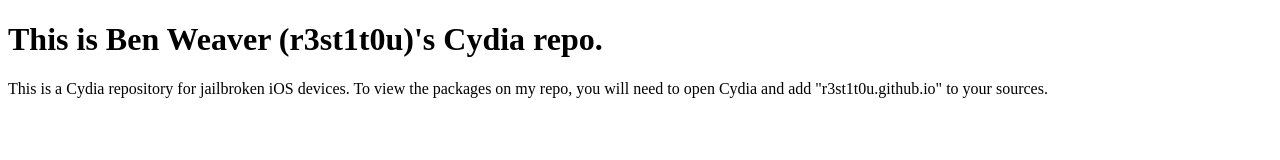
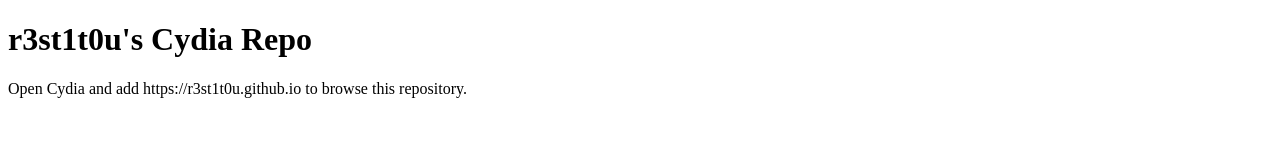
Before and after one commit to benjweaver/benjweaver.github.io, a plain HTML site: page index.html in a window 1280 px wide. Drawn offline with Linux system fonts and the light colour scheme.

Commit message:
Housekeeping.

```diff
--- a/index.html
+++ b/index.html
@@ -1,7 +1,7 @@
 <!DOCTYPE html>
 <html>
 <body>
-<h1>This is Ben Weaver (r3st1t0u)'s Cydia repo.</h1>
-<p> This is a Cydia repository for jailbroken iOS devices. To view the packages on my repo, you will need to open Cydia and add "r3st1t0u.github.io" to your sources. </p>
+<h1>r3st1t0u's Cydia Repo</h1>
+<p> Open Cydia and add https://r3st1t0u.github.io to browse this repository. </p>
 </body>
 </html>
```
Also changed, not shown: 2 other files.
